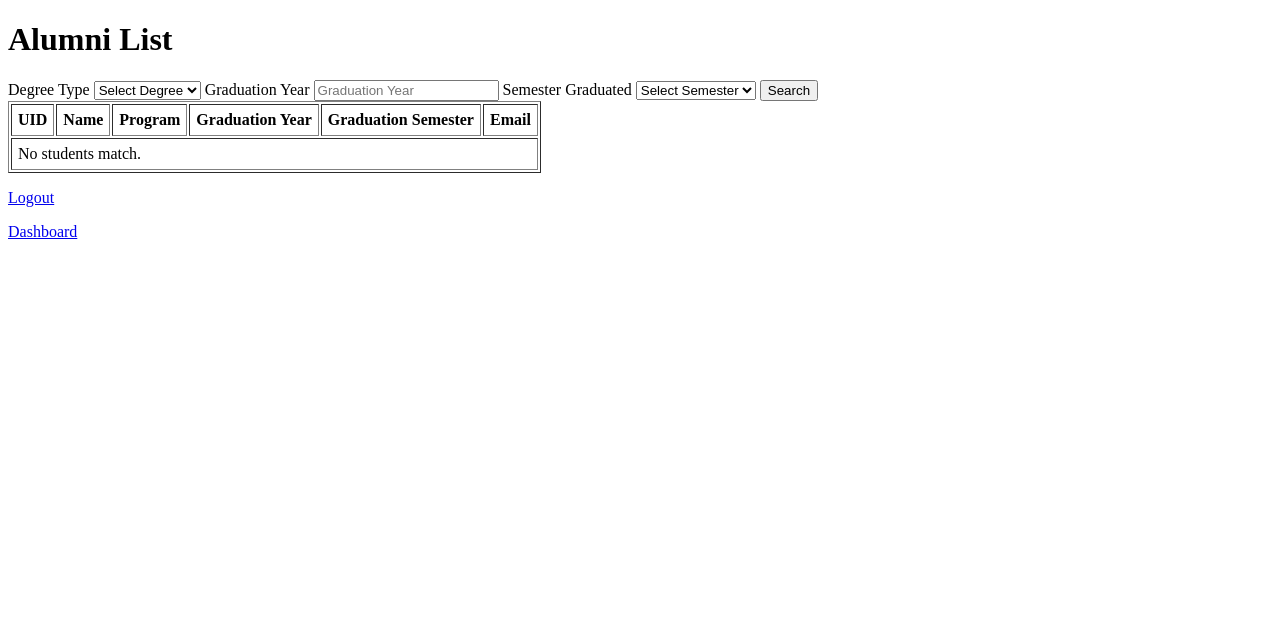
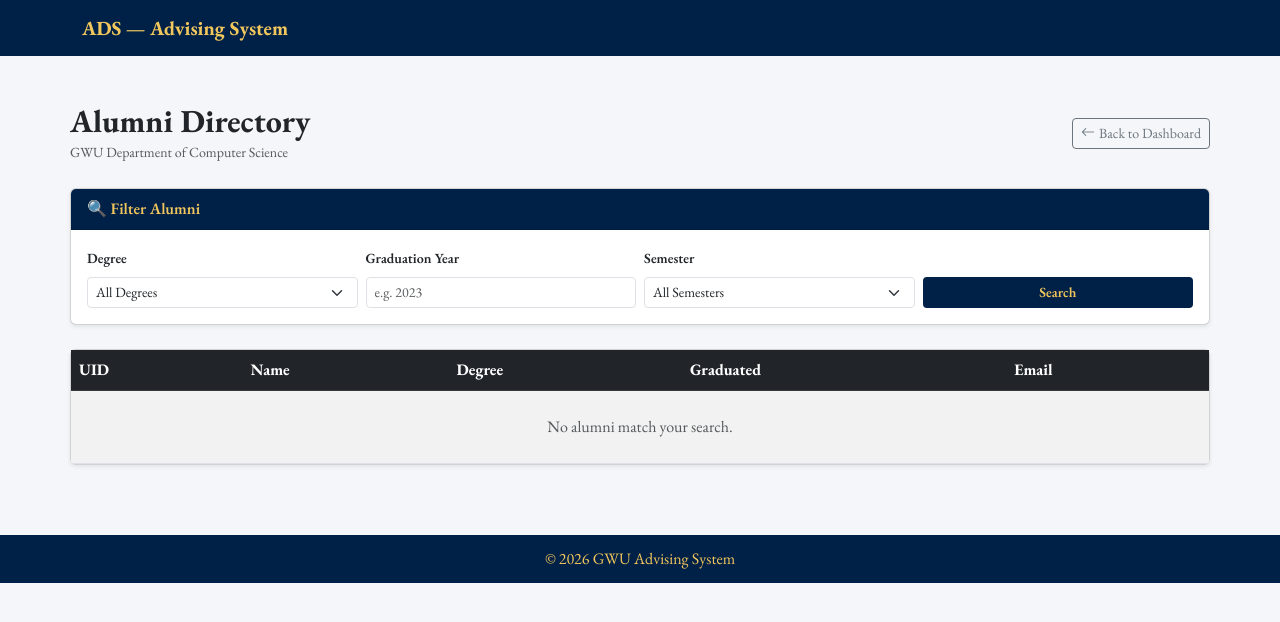
Before and after one commit to risharmaa/university_system, a Flask app: template templates/alumnilist.html in a window 1280 px wide. Shown: the top 622 px of the page. Run offline with Flask 3, Linux system fonts and the light colour scheme; the template is opened without the code that fills it, so the values that code supplies are empty.

Commit message:
Styled alumni directory with filter card and striped table

```diff
--- a/templates/alumnilist.html
+++ b/templates/alumnilist.html
@@ -1,56 +1,73 @@
-<!DOCTYPE html>
-<html>
-<head>
-    <title>Alumni List</title>
-</head>
-<body>
-    <h1>Alumni List</h1>
+{% extends "basic.html" %}
+{% block title %}Alumni List - GWU CS{% endblock %}
+{% block content %}
+
+<div class="d-flex justify-content-between align-items-center mb-4">
+  <div>
+    <h2 class="fw-bold mb-0">Alumni Directory</h2>
+    <span class="text-muted small">GWU Department of Computer Science</span>
+  </div>
+  <a href="/secretary" class="btn btn-outline-secondary btn-sm">
+    <i class="bi bi-arrow-left me-1"></i>Back to Dashboard
+  </a>
+</div>
+
+<!-- Filter -->
+<div class="card shadow-sm mb-4">
+  <div class="card-header fw-semibold" style="background:#002147;color:#F2C75C;">🔍 Filter Alumni</div>
+  <div class="card-body">
     <form method="GET" action="/alumnilist">
-    <label for="program">Degree Type</label>
-    <select name="program" id="program">
-    <option value="">Select Degree</option>
-      <option value = "MS">MS</option>
-      <option value = "PhD">PhD</option>
+      <div class="row g-2 align-items-end">
+        <div class="col-sm-3">
+          <label class="form-label small fw-semibold">Degree</label>
+          <select class="form-select form-select-sm" name="program">
+            <option value="">All Degrees</option>
+            <option value="MS"  {{ 'selected' if request.args.get('program')=='MS' }}>MS</option>
+            <option value="PhD" {{ 'selected' if request.args.get('program')=='PhD' }}>PhD</option>
           </select>
-    <label for = "grad_year">Graduation Year</label>
-    <input type="text" name="grad_year" placeholder = "Graduation Year">
-    <label for="grad_semester">Semester Graduated</label>
-    <select name="grad_semester" id="grad_semester">
-    <option value="">Select Semester</option>
-      <option value = "Fall">Fall</option>
-      <option value = "Spring">Spring</option>
+        </div>
+        <div class="col-sm-3">
+          <label class="form-label small fw-semibold">Graduation Year</label>
+          <input type="text" class="form-control form-control-sm" name="grad_year" placeholder="e.g. 2023" value="{{ request.args.get('grad_year','') }}">
+        </div>
+        <div class="col-sm-3">
+          <label class="form-label small fw-semibold">Semester</label>
+          <select class="form-select form-select-sm" name="grad_semester">
+            <option value="">All Semesters</option>
+            <option value="Fall"   {{ 'selected' if request.args.get('grad_semester')=='Fall' }}>Fall</option>
+            <option value="Spring" {{ 'selected' if request.args.get('grad_semester')=='Spring' }}>Spring</option>
           </select>
-    <input type="submit" value="Search">
+        </div>
+        <div class="col-sm-3">
+          <button type="submit" class="btn btn-sm w-100 fw-semibold" style="background:#002147;color:#F2C75C;">Search</button>
+        </div>
+      </div>
     </form>
-    <table border="1" cellpadding="6">
-    <thead>
-      <tr>
-        <th>UID</th>
-        <th>Name</th>
-        <th>Program</th>
-        <th>Graduation Year</th>
-        <th>Graduation Semester</th>
-        <th>Email</th>
-      </tr>
+  </div>
+</div>
+
+<!-- Table -->
+<div class="card shadow-sm">
+  <div class="card-body p-0">
+    <table class="table table-hover table-striped mb-0">
+      <thead class="table-dark">
+        <tr><th>UID</th><th>Name</th><th>Degree</th><th>Graduated</th><th>Email</th></tr>
       </thead>
       <tbody>
         {% for row in alum %}
         <tr>
-        <td>{{ row.uid }}</td>
+          <td class="fw-semibold">{{ row.uid }}</td>
           <td>{{ row.fname }} {{ row.lname }}</td>
-        <td>{{ row.degree }}</td>
-        <td>
-          {{ row.graduation_year}}
-        </td>
-        <td>{{ row.graduation_semester }}</td>
-        <td>{{ row.email }}</td>
+          <td><span class="badge bg-secondary">{{ row.degree }}</span></td>
+          <td>{{ row.graduation_semester }} {{ row.graduation_year }}</td>
+          <td><a href="mailto:{{ row.email }}" class="text-decoration-none">{{ row.email }}</a></td>
         </tr>
         {% else %}
-      <tr><td colspan="6">No students match.</td></tr>
+        <tr><td colspan="5" class="text-center text-muted py-4">No alumni match your search.</td></tr>
         {% endfor %}
       </tbody>
     </table>
-    <p><a href="/logout">Logout</a></p>
-    <p><a href="/secretary">Dashboard</a></p>
-</body>
-</html>
+  </div>
+</div>
+
+{% endblock %}
```
Lines whose indentation alone changed are shown as unchanged.
